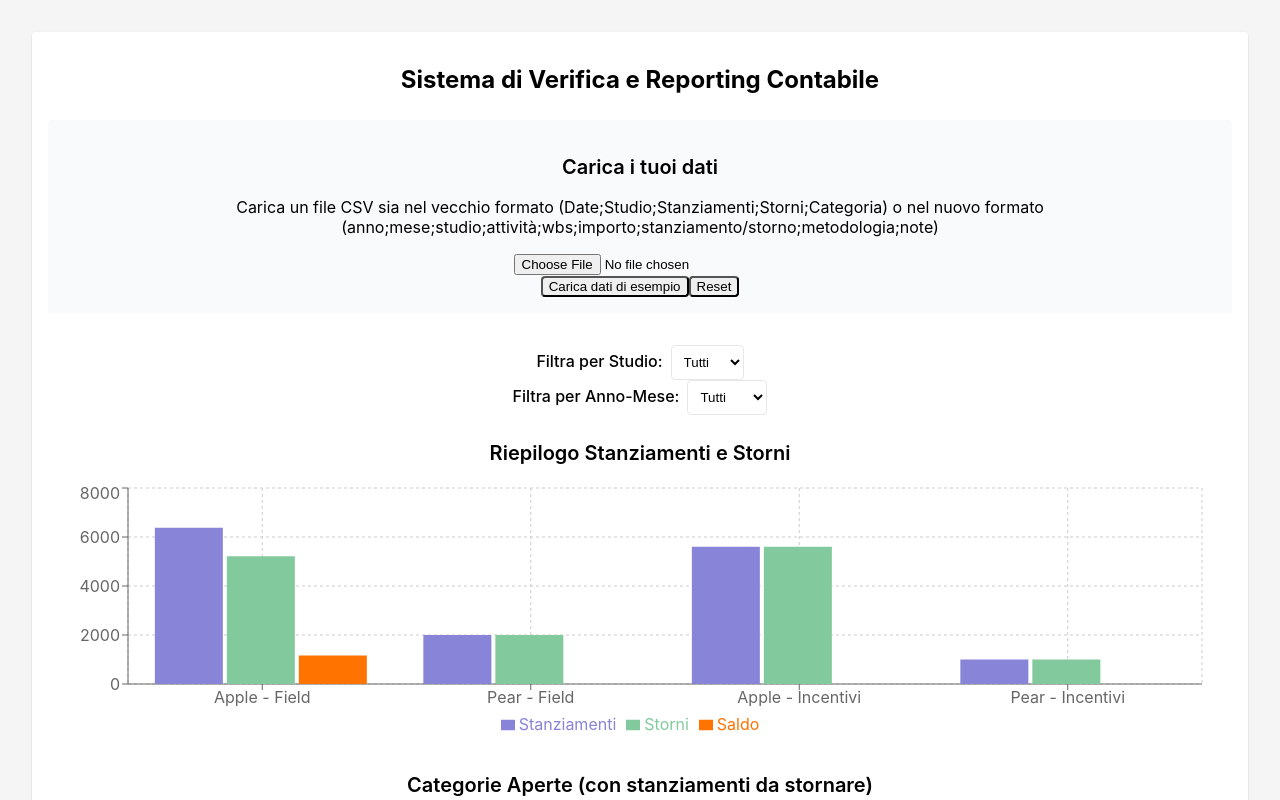
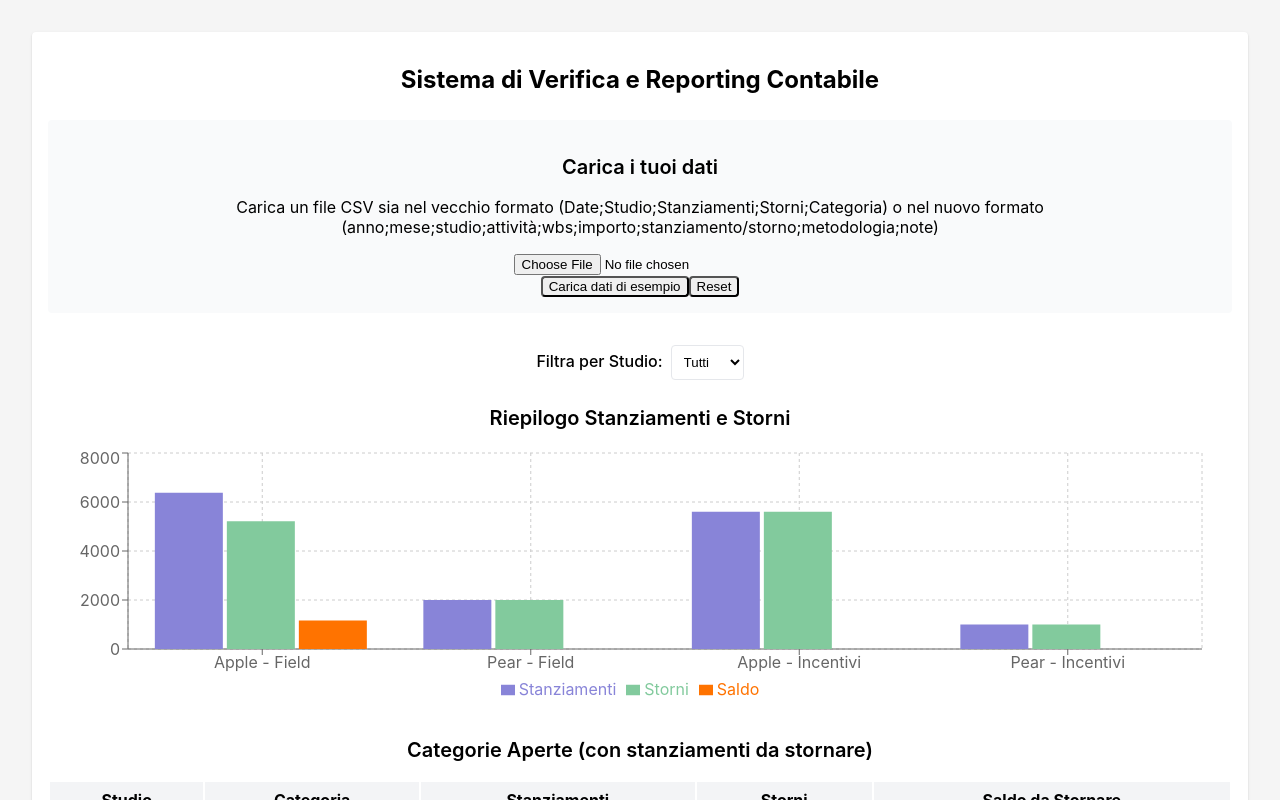
Before and after one commit to CristVitul/contabilita-report-v0, a React (Vite) app: page / in a window 1280 px wide. Both pictures are taken after a click on the button "Carica dati di esempio". Shown: the top 800 px of the page. Built offline with nearby package versions, Linux system fonts and the light colour scheme.

Commit message:
Update App.tsx

```diff
--- a/src/App.tsx
+++ b/src/App.tsx
@@ -22,45 +22,8 @@ export default function ContabilitaReport() {
   const [categorieAperte, setCategorieAperte] = useState([]);
   const [chartData, setChartData] = useState([]);
   const [selectedStudio, setSelectedStudio] = useState('Tutti');
-  const [selectedAnnoMese, setSelectedAnnoMese] = useState('Tutti'); // Nuovo stato per filtro Anno-Mese
   const [fileLoaded, setFileLoaded] = useState(false);
   const fileInputRef = useRef(null);
-
-  // Funzione per convertire data in formato leggibile e ordinabile
-  const parseDate = (dateStr) => {
-    const monthMap = {
-      'gen': '01', 'feb': '02', 'mar': '03', 'apr': '04',
-      'mag': '05', 'giu': '06', 'lug': '07', 'ago': '08',
-      'set': '09', 'ott': '10', 'nov': '11', 'dic': '12'
-    };
-
-    const [month, year] = dateStr.split('-');
-    const fullYear = year.length === 2 ? `20${year}` : year;
-    const monthNum = monthMap[month] || month;
-
-    return {
-      year: parseInt(fullYear),
-      month: parseInt(monthNum),
-      sortKey: `${fullYear}-${monthNum.padStart(2, '0')}`,
-      displayKey: `${month}-${year}`
-    };
-  };
-
-  // Funzione per ottenere la lista ordinata di Anno-Mese disponibili
-  const getAvailableAnnoMese = () => {
-    if (!data.length) return ['Tutti'];
-
-    const dates = [...new Set(data.map(row => row.Date))];
-    const parsedDates = dates.map(parseDate);
-
-    // Ordina per anno e mese
-    parsedDates.sort((a, b) => {
-      if (a.year !== b.year) return a.year - b.year;
-      return a.month - b.month;
-    });
-
-    return ['Tutti', ...parsedDates.map(d => d.displayKey)];
-  };
 
   const handleFileUpload = (event) => {
     const file = event.target.files[0];
@@ -221,110 +184,12 @@ export default function ContabilitaReport() {
     setChartData(chartDataArray);
   };
 
-  // Nuova funzione per filtrare i dati in base a Studio e Anno-Mese
-  const filterData = (dataToFilter, studio, annoMese) => {
-    let filtered = dataToFilter;
-
-    // Filtra per Studio
-    if (studio !== 'Tutti') {
-      filtered = filtered.filter(item => item.Studio === studio);
+  const filterDataByStudio = (studio) => {
+    if (studio === 'Tutti') {
+      return chartData;
+    } else {
+      return chartData.filter(item => item.Studio === studio);
     }
-
-    // Filtra per Anno-Mese se specificato
-    if (annoMese !== 'Tutti') {
-      // Per i movimenti, filtra in base alla data
-      filtered = filtered.map(item => {
-        if (item.Movimenti) {
-          // È un elemento del summary, filtra i movimenti
-          const movimentiFiltrati = item.Movimenti.filter(mov => mov.Data === annoMese);
-          if (movimentiFiltrati.length > 0) {
-            // Ricalcola i totali basati sui movimenti filtrati
-            const totaleStanziamenti = movimentiFiltrati.reduce((sum, mov) => sum + (mov.Stanziamenti || 0), 0);
-            const totaleStorni = movimentiFiltrati.reduce((sum, mov) => sum + (mov.Storni || 0), 0);
-
-            return {
-              ...item,
-              TotaleStanziamenti: totaleStanziamenti,
-              TotaleStorni: totaleStorni,
-              Saldo: totaleStanziamenti - totaleStorni,
-              Movimenti: movimentiFiltrati
-            };
-          }
-          return null; // Nessun movimento per questo periodo
-        } else {
-          // È un elemento del chartData
-          return item;
-        }
-      }).filter(item => item !== null);
-    }
-
-    return filtered;
-  };
-
-  const getFilteredData = () => {
-    // Filtra i dati raw per Anno-Mese se necessario
-    let filteredRawData = data;
-    if (selectedAnnoMese !== 'Tutti') {
-      filteredRawData = data.filter(row => row.Date === selectedAnnoMese);
-    }
-
-    // Riprocessa i dati filtrati per ottenere summary aggiornato
-    if (selectedAnnoMese !== 'Tutti') {
-      const groupedData = {};
-
-      filteredRawData.forEach(row => {
-        const key = `${row.Studio}-${row.Categoria}`;
-
-        if (!groupedData[key]) {
-          groupedData[key] = {
-            Studio: row.Studio,
-            Categoria: row.Categoria,
-            TotaleStanziamenti: 0,
-            TotaleStorni: 0,
-            Saldo: 0,
-            Movimenti: []
-          };
-        }
-
-        groupedData[key].Movimenti.push({
-          Data: row.Date,
-          Stanziamenti: row.Stanziamenti || 0,
-          Storni: row.Storni || 0
-        });
-
-        groupedData[key].TotaleStanziamenti += row.Stanziamenti || 0;
-        groupedData[key].TotaleStorni += row.Storni || 0;
-        groupedData[key].Saldo = groupedData[key].TotaleStanziamenti - groupedData[key].TotaleStorni;
-      });
-
-      const filteredSummary = Object.values(groupedData);
-
-      // Filtra per Studio
-      return selectedStudio === 'Tutti'
-        ? filteredSummary
-        : filteredSummary.filter(item => item.Studio === selectedStudio);
-    } else {
-      // Usa il summary completo e filtra solo per Studio
-      return selectedStudio === 'Tutti'
-        ? summary
-        : summary.filter(item => item.Studio === selectedStudio);
-    }
-  };
-
-  const getFilteredChartData = () => {
-    const filteredSummary = getFilteredData();
-    return filteredSummary.map(item => ({
-      name: `${item.Studio} - ${item.Categoria}`,
-      Stanziamenti: item.TotaleStanziamenti,
-      Storni: item.TotaleStorni,
-      Saldo: item.Saldo,
-      Studio: item.Studio
-    }));
-  };
-
-  const getFilteredCategorieAperte = () => {
-    const filteredSummary = getFilteredData();
-    return filteredSummary.filter(item => item.Saldo > 0);
   };
 
   const resetData = () => {
@@ -334,7 +199,6 @@ export default function ContabilitaReport() {
     setChartData([]);
     setFileLoaded(false);
     setSelectedStudio('Tutti');
-    setSelectedAnnoMese('Tutti'); // Reset anche il filtro Anno-Mese
     if (fileInputRef.current) {
       fileInputRef.current.value = '';
     }
@@ -345,7 +209,6 @@ export default function ContabilitaReport() {
   }
 
   const studi = fileLoaded ? ['Tutti', ...new Set(summary.map(item => item.Studio))] : ['Tutti'];
-  const annoMeseOptions = getAvailableAnnoMese();
 
   return (
     <div className="p-4 bg-white rounded shadow max-w-6xl mx-auto">
@@ -401,9 +264,8 @@ export default function ContabilitaReport() {
         </div>
       ) : (
         <>
-          {/* Filtri per Studio e Anno-Mese */}
-          <div className="mb-6 flex flex-wrap gap-4 items-center">
-            <div>
+          {/* Filtro per Studio */}
+          <div className="mb-6">
             <label className="mr-2 font-medium">Filtra per Studio:</label>
             <select
               value={selectedStudio}
@@ -416,30 +278,13 @@ export default function ContabilitaReport() {
             </select>
           </div>
 
-            <div>
-              <label className="mr-2 font-medium">Filtra per Anno-Mese:</label>
-              <select
-                value={selectedAnnoMese}
-                onChange={(e) => setSelectedAnnoMese(e.target.value)}
-                className="p-2 border rounded bg-white"
-              >
-                {annoMeseOptions.map(annoMese => (
-                  <option key={annoMese} value={annoMese}>{annoMese}</option>
-                ))}
-              </select>
-            </div>
-          </div>
-
           {/* Grafici */}
           <div className="mb-8">
-            <h2 className="text-xl font-semibold mb-4">
-              Riepilogo Stanziamenti e Storni
-              {selectedAnnoMese !== 'Tutti' && ` - ${selectedAnnoMese}`}
-            </h2>
+            <h2 className="text-xl font-semibold mb-4">Riepilogo Stanziamenti e Storni</h2>
             <div className="h-64">
               <ResponsiveContainer width="100%" height="100%">
                 <BarChart
-                  data={getFilteredChartData()}
+                  data={filterDataByStudio(selectedStudio)}
                   margin={{ top: 5, right: 30, left: 20, bottom: 5 }}
                 >
                   <CartesianGrid strokeDasharray="3 3" />
@@ -457,18 +302,9 @@ export default function ContabilitaReport() {
 
           {/* Tabella Categorie Aperte */}
           <div className="mb-8">
-            <h2 className="text-xl font-semibold mb-4">
-              Categorie Aperte (con stanziamenti da stornare)
-              {selectedAnnoMese !== 'Tutti' && ` - ${selectedAnnoMese}`}
-            </h2>
-            {getFilteredCategorieAperte().length === 0 ? (
-              <p className="text-green-600 font-medium">
-                Non ci sono categorie aperte per il periodo selezionato.
-                {selectedAnnoMese !== 'Tutti'
-                  ? ` Nel periodo ${selectedAnnoMese} tutti gli stanziamenti sono stati stornati correttamente.`
-                  : ' Tutti gli stanziamenti sono stati stornati correttamente.'
-                }
-              </p>
+            <h2 className="text-xl font-semibold mb-4">Categorie Aperte (con stanziamenti da stornare)</h2>
+            {categorieAperte.length === 0 ? (
+              <p className="text-green-600 font-medium">Non ci sono categorie aperte. Tutti gli stanziamenti sono stati stornati correttamente.</p>
             ) : (
               <div className="overflow-x-auto">
                 <table className="min-w-full bg-white border">
@@ -482,7 +318,9 @@ export default function ContabilitaReport() {
                     </tr>
                   </thead>
                   <tbody>
-                    {getFilteredCategorieAperte().map((item, index) => (
+                    {categorieAperte
+                      .filter(item => selectedStudio === 'Tutti' || item.Studio === selectedStudio)
+                      .map((item, index) => (
                         <tr key={index} className="hover:bg-gray-50">
                           <td className="p-2 border">{item.Studio}</td>
                           <td className="p-2 border">{item.Categoria}</td>
@@ -499,10 +337,7 @@ export default function ContabilitaReport() {
 
           {/* Tabella Riepilogo Completo */}
           <div className="mb-8">
-            <h2 className="text-xl font-semibold mb-4">
-              Riepilogo Completo
-              {selectedAnnoMese !== 'Tutti' && ` - ${selectedAnnoMese}`}
-            </h2>
+            <h2 className="text-xl font-semibold mb-4">Riepilogo Completo</h2>
             <div className="overflow-x-auto">
               <table className="min-w-full bg-white border">
                 <thead className="bg-gray-100">
@@ -516,7 +351,9 @@ export default function ContabilitaReport() {
                   </tr>
                 </thead>
                 <tbody>
-                  {getFilteredData().map((item, index) => (
+                  {summary
+                    .filter(item => selectedStudio === 'Tutti' || item.Studio === selectedStudio)
+                    .map((item, index) => (
                       <tr key={index} className={item.Saldo === 0 ? "bg-green-50 hover:bg-green-100" : "hover:bg-gray-50"}>
                         <td className="p-2 border">{item.Studio}</td>
                         <td className="p-2 border">{item.Categoria}</td>
@@ -541,11 +378,10 @@ export default function ContabilitaReport() {
 
           {/* Dettaglio Movimenti */}
           <div>
-            <h2 className="text-xl font-semibold mb-4">
-              Dettaglio Movimenti
-              {selectedAnnoMese !== 'Tutti' && ` - ${selectedAnnoMese}`}
-            </h2>
-            {getFilteredData().map((item, index) => (
+            <h2 className="text-xl font-semibold mb-4">Dettaglio Movimenti</h2>
+            {summary
+              .filter(item => selectedStudio === 'Tutti' || item.Studio === selectedStudio)
+              .map((item, index) => (
                 <div key={index} className="mb-6 p-4 border rounded">
                   <h3 className="text-lg font-medium mb-2">{item.Studio} - {item.Categoria}</h3>
                   <div className="overflow-x-auto">
@@ -585,7 +421,6 @@ export default function ContabilitaReport() {
     </div>
   );
 }
-
 function App() {
   return (
     <div className="App">
```
Lines whose indentation alone changed are shown as unchanged.
